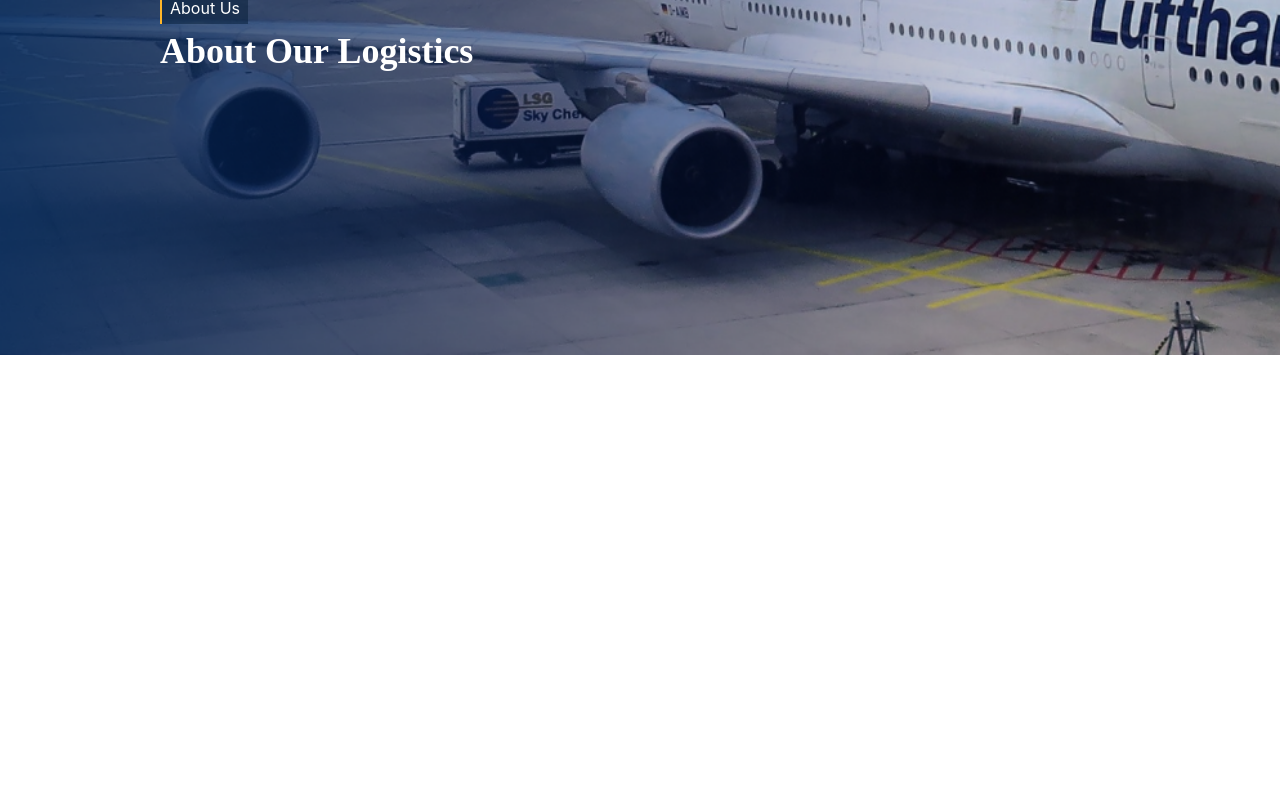
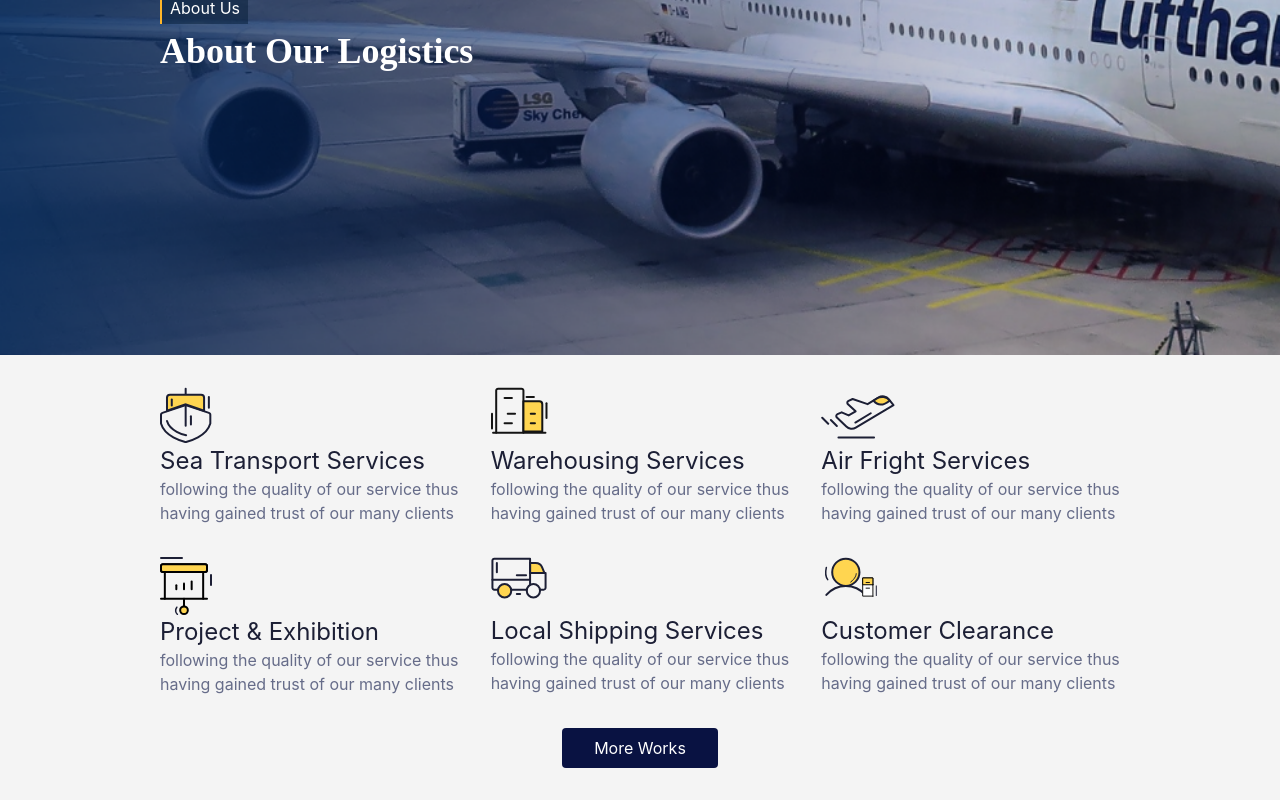
Before and after one commit to smartcollins/logistics, a React (Create React App) app: page /about in a window 1280 px wide. Shown: the part 285-1085 px from the top of the page. Before the commit the page ends 800 px from the top, so only its background shows below. Built offline with nearby package versions, Linux system fonts and the light colour scheme.

Commit message:
modified About

```diff
--- a/src/pages/About.jsx
+++ b/src/pages/About.jsx
@@ -1,12 +1,19 @@
 import React from 'react';
 import banner from '../data/banner';
+import color from '../data/color';
 import Banner from '../component/Banner';
+import Work from '../component/Work';
 
 
 const About = ()=>{
     return(
         <div>
             <div>{banner.slice(1, 2).map((item, idx) => <Banner key={idx} {...item} />)}</div>
+            <div style={{background: color.grayBg}} className=''>
+                <div className='text-center py-8 mx-auto w-3/4'>
+                    <Work/>
+                </div>
+            </div>
         </div>
     )
 }
```
